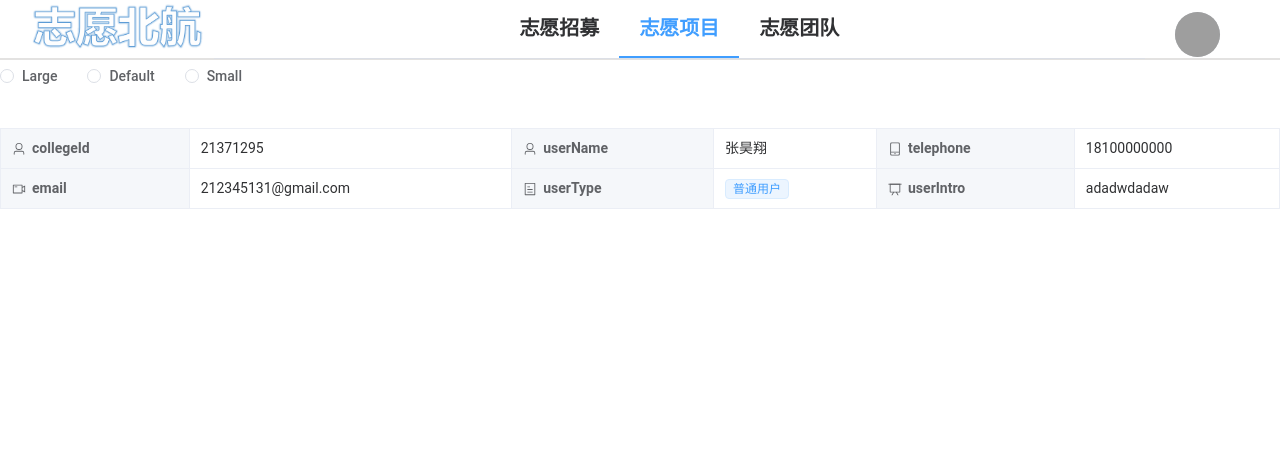
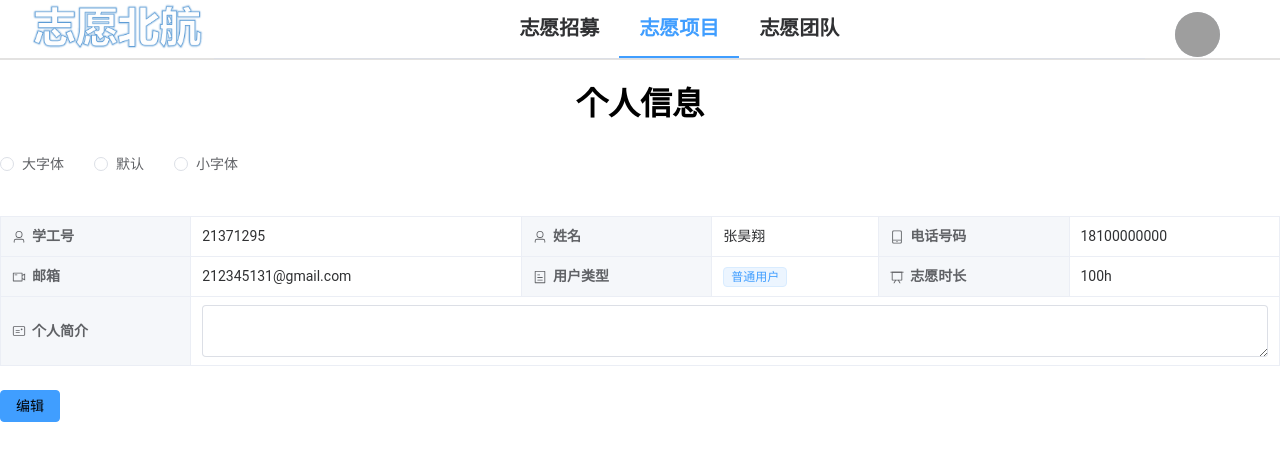
Before and after one commit to Hao7un/DataBase-BUAA-2023, a Vue app in the folder frontend/: page /user in a window 1280 px wide. Shown: the top 460 px of the page. Built offline with nearby package versions, Linux system fonts and the light colour scheme; grey boxes are pictures that could not be loaded.

Commit message:
update userPage

```diff
--- a/frontend/src/views/UserPage.vue
+++ b/frontend/src/views/UserPage.vue
@@ -1,8 +1,12 @@
 <template>
+  <div>
+    <h1 class="title">个人信息</h1>
+  </div>
+
   <el-radio-group v-model="size">
-    <el-radio label="large">Large</el-radio>
-    <el-radio>Default</el-radio>
-    <el-radio label="small">Small</el-radio>
+    <el-radio label="large">大字体</el-radio>
+    <el-radio>默认</el-radio>
+    <el-radio label="small">小字体</el-radio>
   </el-radio-group>
 
   <el-descriptions class="margin-top" :column="3" :size="size" border>
@@ -14,7 +18,7 @@
           <el-icon :style="iconStyle">
             <User />
           </el-icon>
-          collegeId
+          学工号
         </div>
       </template>
       21371295
@@ -25,7 +29,7 @@
           <el-icon :style="iconStyle">
             <User />
           </el-icon>
-          userName
+          姓名
         </div>
       </template>
       张昊翔
@@ -36,7 +40,7 @@
           <el-icon :style="iconStyle">
             <Iphone />
           </el-icon>
-          telephone
+          电话号码
         </div>
       </template>
       18100000000
@@ -47,7 +51,7 @@
           <el-icon :style="iconStyle">
             <VideoCamera />
           </el-icon>
-          email
+          邮箱
         </div>
       </template>
       212345131@gmail.com
@@ -58,7 +62,7 @@
           <el-icon :style="iconStyle">
             <Tickets />
           </el-icon>
-          userType
+          用户类型
         </div>
       </template>
       <el-tag size="small">普通用户</el-tag>
@@ -69,13 +73,25 @@
           <el-icon :style="iconStyle">
             <DataBoard />
           </el-icon>
-          userIntro
+          志愿时长
         </div>
       </template>
-      adadwdadaw
+      100h
+    </el-descriptions-item>
+    <el-descriptions-item>
+      <template #label>
+        <div class="cell-item">
+          <el-icon :style="iconStyle">
+            <Postcard />
+          </el-icon>
+          个人简介
+        </div>
+      </template>
+      <el-input type="textarea" class="full-width"></el-input>
     </el-descriptions-item>
   </el-descriptions>
-
+  <br>
+  <el-button type="primary">编辑</el-button>
 </template>
 
 <script setup lang="ts">
@@ -86,6 +102,7 @@ import {
   Tickets,
   User,
   DataBoard,
+  Postcard,
 } from '@element-plus/icons-vue'
 
 const size = ref('')
@@ -99,21 +116,13 @@ const iconStyle = computed(() => {
     marginRight: marginMap[size.value] || marginMap.default,
   }
 })
-const blockMargin = computed(() => {
-  const marginMap = {
-    large: '32px',
-    default: '28px',
-    small: '24px',
-  }
-  return {
-    marginTop: marginMap[size.value] || marginMap.default,
-  }
-})
 </script>
 
 <style scoped>
-.el-descriptions {
+.title {
+  text-align: center;
   margin-top: 20px;
+  margin-bottom: 20px;
 }
 
 .cell-item {
@@ -124,4 +133,8 @@ const blockMargin = computed(() => {
 .margin-top {
   margin-top: 20px;
 }
+
+.full-width {
+  width: 100%;
+}
 </style>
```
